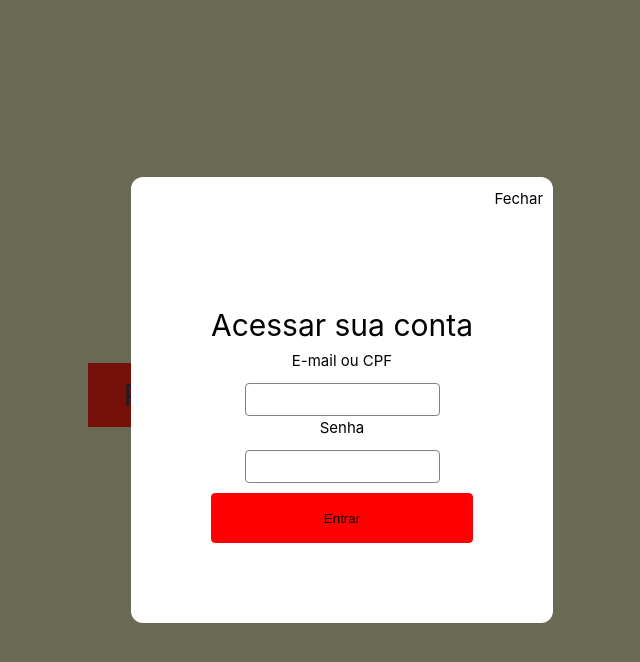
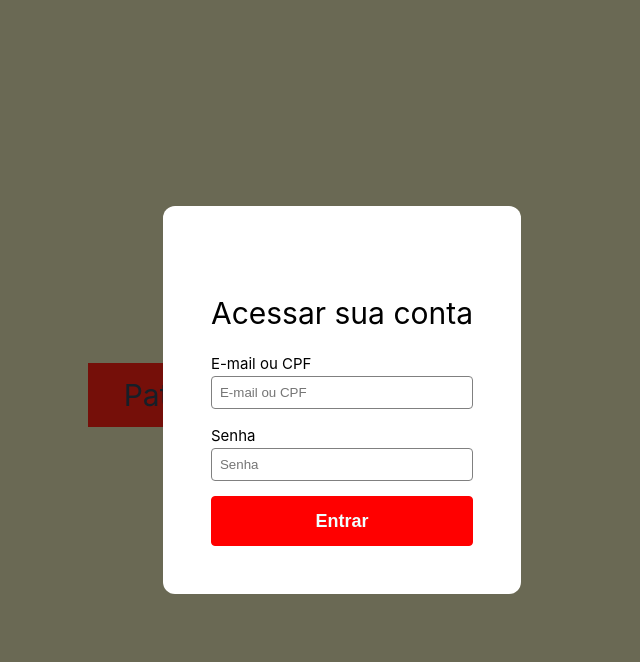
Before and after one commit to Mlodovico/patinhas-frontend, a Vue app: page / in a window 1280 px wide. Both pictures are taken after a click on the button "Cadastrar". Shown: the top 662 px of the page, without its empty margins (298-938 px from the left). Built offline with nearby package versions, Linux system fonts and the light colour scheme; some icons are missing.

Commit message:
feature: styles and properties

```diff
--- a/package.json
+++ b/package.json
@@ -14,6 +14,7 @@
     "format": "prettier --write src/"
   },
   "dependencies": {
+    "oh-vue-icons": "^1.0.0-rc3",
     "pinia": "^2.1.7",
     "vue": "^3.4.21",
     "vue-router": "^4.3.0"
--- a/src/components/LogInModal.vue
+++ b/src/components/LogInModal.vue
@@ -2,15 +2,15 @@
     <div class="logInModal" @click="handleClickLogin">
         <div class="modal">
             <div class="close-button">
-                <p>Fechar</p>
+                <v-icon name="close" scale="1.5" />
             </div>
             <div class="form">
                 <h1>Acessar sua conta</h1>
                 <p>E-mail ou CPF</p>
-                <input type="text">
+                <input v-model="email" placeholder="E-mail ou CPF">
                 <p>Senha</p>
-                <input type="password">
-                <button>Entrar</button>
+                <input v-model="password" type="password" placeholder="Senha">
+                <button @click="handleClickLogin">Entrar</button>
             </div>
         </div>
     </div>
@@ -20,8 +20,11 @@
 import { ref } from 'vue'
 
 const showLogInModal = ref(false)
+const email = ref('');
+const password = ref('');
 
 const handleClickLogin = () => {
+    console.log(email.value, password.value)
     showLogInModal.value = false
 }
 </script>
@@ -45,6 +48,13 @@ const handleClickLogin = () => {
     margin: 10px;
 }
 
+.close-button button {
+    width: 100px;
+    height: 30px;
+    border-radius: 4px;
+    color: black
+}
+
 .modal {
     background: white;
     border-radius: 12px;
@@ -52,15 +62,15 @@ const handleClickLogin = () => {
 }
 
 .form {
-    display: flex;
-    justify-content: center;
-    align-items: center;
-    flex-direction: column;
-    padding: 5rem;
+    padding: 3rem;
+}
+
+.form p {
+    margin-top: 15px;
 }
 
 .form input {
-    margin-top: 10px;
+    width: 100%;
     border-radius: 4px;
     border: 1px solid gray;
     padding: 8px;
@@ -72,9 +82,12 @@ const handleClickLogin = () => {
     justify-content: center;
     width: 100%;
     height: 50px;
-    margin-top: 10px;
+    margin-top: 15px;
     border-radius: 4px;
     border: 1px solid red;
     background: red;
+    font-weight: 600;
+        color: azure;
+        font-size: 18px;
 }
 </style>
--- a/src/main.ts
+++ b/src/main.ts
@@ -2,13 +2,18 @@ import './assets/main.css'
 
 import { createApp } from 'vue'
 import { createPinia } from 'pinia'
+import { OhVueIcon, addIcons } from 'oh-vue-icons'
+import { FaFlag, RiZhihuFill, IoLogoGithub } from 'oh-vue-icons/icons'
 
 import App from './App.vue'
 import router from './router'
 
+addIcons(FaFlag, RiZhihuFill, IoLogoGithub)
+
 const app = createApp(App)
 
 app.use(createPinia())
+app.component('v-icon', OhVueIcon)
 app.use(router)
 
 app.mount('#app')
```
Also changed, not shown: 1 other file (tests, documents, lock files or other folders).
